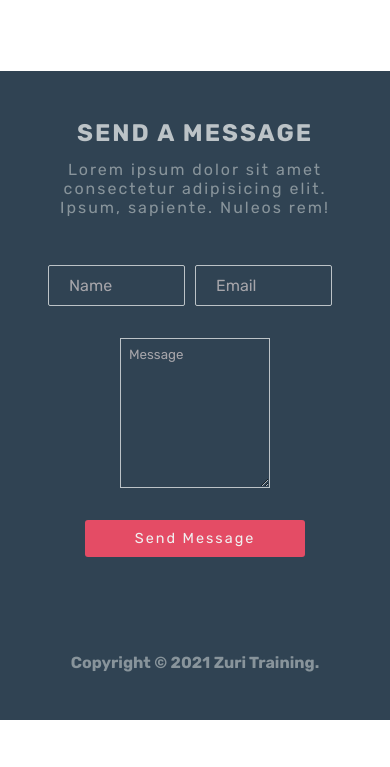
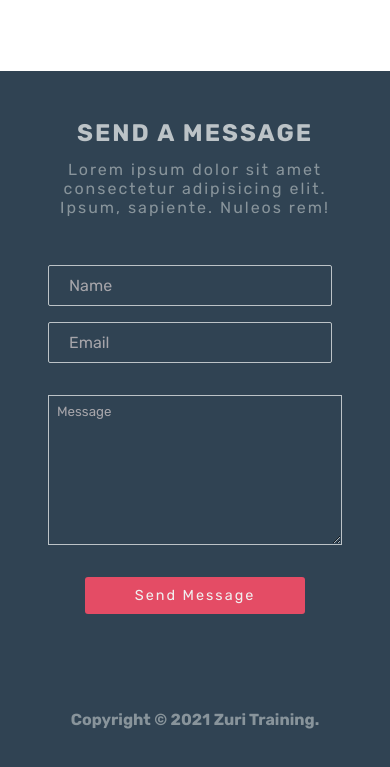
Before and after one commit to tiwatee/Zuri-Responsive-Site, a plain HTML site: page index.html in a window 390 px wide. Shown: the part 2674-3441 px from the top of the page. Before the commit the page ends 3394 px from the top, so only its background shows below. Drawn offline with Linux system fonts and the light colour scheme.

Commit message:
Update styles.css
Style Updated

```diff
--- a/styles.css
+++ b/styles.css
@@ -537,9 +537,16 @@ div.footer h6 {
 @media only screen and (max-width: 768px) {
     input[type="text"] {
         width: 100%;
+        margin-bottom: 1rem;
     }
 
     input[type="email"] {
         width: 100%;
     }
+    div.footer-input{
+        flex-wrap: wrap;
+    }
+    textarea {
+        width: 100%;
+    }
 }
```
